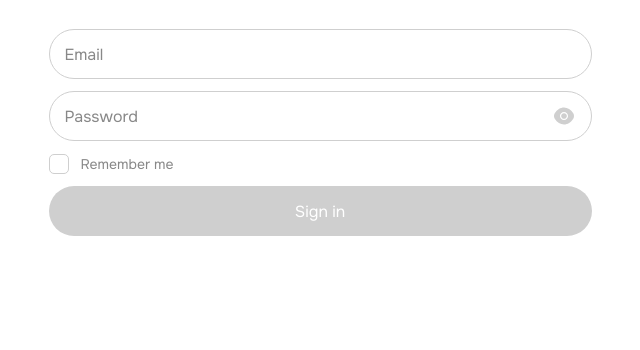
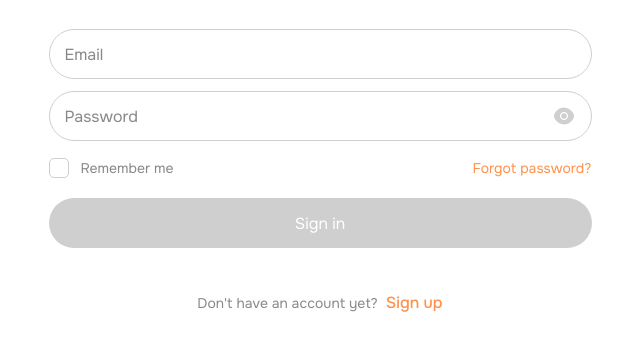
Before and after one commit to egortanachev/Petpix, a plain HTML site: page signin.html in a window 1280 px wide. Shown: the part 174-524 px from the top of the page, without its empty margins (320-960 px from the left). Drawn offline with Linux system fonts and the light colour scheme.

Commit message:
[web development] – Update project

```diff
--- a/blocks/style.css
+++ b/blocks/style.css
@@ -19,7 +19,7 @@
     --nick-size: 12px;
 
     /* Font weight */
-    --bold-weight: 600;
+    --bold-weight: 700;
     --medium-weight: 500;
     --regual-weight: 400;
 }
@@ -68,6 +68,7 @@
     border: 0;
     cursor: pointer;
     font-size: var(--form-size);
+    margin-top: 20px;
 }
 
 .btn.disabled{
@@ -79,12 +80,16 @@
 .sign-in__form{
     display: flex;
     flex-direction: column;
-    gap: 12px;
     margin-top: 32px;
 }
 
-.sign-in__block-input{
+span.sign-in__block-input{
     position: relative;
+    margin-bottom: 12px;
+}
+
+span.sign-in__block-input:last-of-type {
+    margin-bottom: 0;
 }
 
 .label{
@@ -129,6 +134,7 @@
     background: url(../img/autorization.png) center top;
     background-size: 320px;
     background-repeat: no-repeat;
+    min-height: 586px;
 }
 
 .sign-in__remember-checkbox{
@@ -201,3 +207,35 @@
     width: 77px;
     height: 25px;
 }
+
+.sign-in__block-settings{
+    display: flex;
+    align-items: center;
+    justify-content: space-between;
+    margin-top: 16px;
+}
+
+.sign-in__forgot{
+    color: var(--orange-color);
+    font-size: var(--description-size);
+    font-weight: var(--regual-weight);
+}
+
+.sign-in__end{
+    display: flex;
+    align-items: center;
+    justify-content: center;
+    gap: 8px;
+    margin-top: 44px;
+}
+
+.sign-in__message{
+    color: var(--grey3-color);
+    font-size: var(--description-size);
+}
+
+.sign-in__message-link{
+    color: var(--orange-color);
+    font-weight: var(--medium-weight);
+    font-size: var(--form-size);
+}
--- a/signin.html
+++ b/signin.html
@@ -29,7 +29,7 @@
                     <use xlink:href="./img/sprite.svg#logo__big"></use>
                 </svg>
             </div>
-            <form class="sign-in__form" action="">
+            <form class="sign-in__form" onsubmit="alert('Форма отправлена')">
                 <span class="sign-in__block-input">
                     <input class="input sign-in__input input__email" type="email" id="sign-in__input-email" placeholder="Email">
                     <label class="label sign-in__label" for="sign-in__input-email">Email</label>
@@ -43,12 +43,19 @@
                         </svg>
                     </a>
                 </span>
-                <div class="sign-in__block-remember">
-                     <input class="sign-in__remember-checkbox" type="checkbox" id="sign-in__remember-checkbox">
-                     <label class="sign-in__remember-label" for="sign-in__remember-checkbox">Remember me</label>
+                <div class="sign-in__block-settings">
+                    <div class="sign-in__block-remember">
+                        <input class="sign-in__remember-checkbox" type="checkbox" id="sign-in__remember-checkbox">
+                        <label class="sign-in__remember-label" for="sign-in__remember-checkbox">Remember me</label>
+                    </div>
+                    <a href="forgot.html" class="sign-in__forgot">Forgot password?</a>
                 </div>
                 <button class="btn sign-in__btn disabled" type="submit" disabled>Sign in</button>
             </form>
+            <div class="sign-in__end">
+                <p class="sign-in__message">Don't have an account yet?</p>
+                <a href="signup.html" class="sign-in__message-link">Sign up</a>
+            </div>
         </div>
     </section>
 
--- a/vendor/normalize.css
+++ b/vendor/normalize.css
@@ -3,5 +3,5 @@
     padding: 0;
     box-sizing: border-box;
     outline: 0;
-    font-family: 'Onest', sans-serif!important;
+    text-decoration: none;
 }
```
